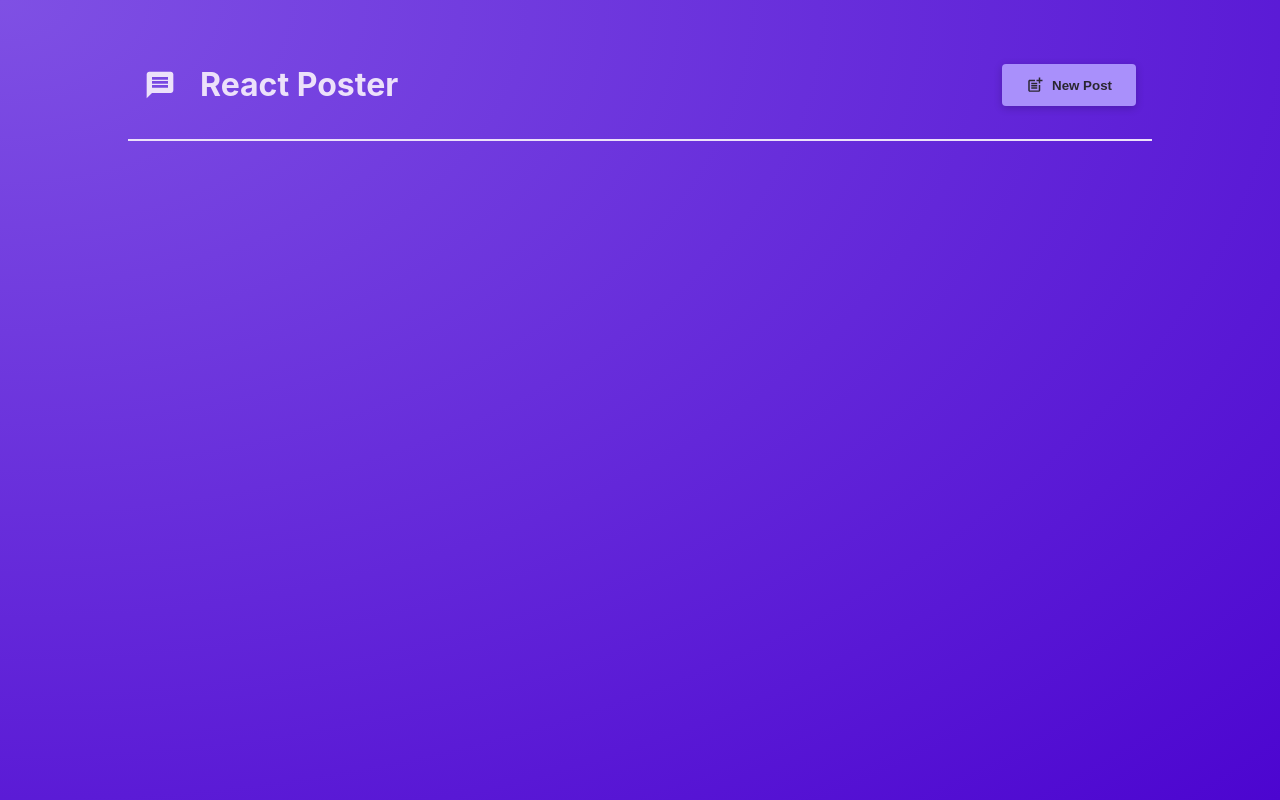
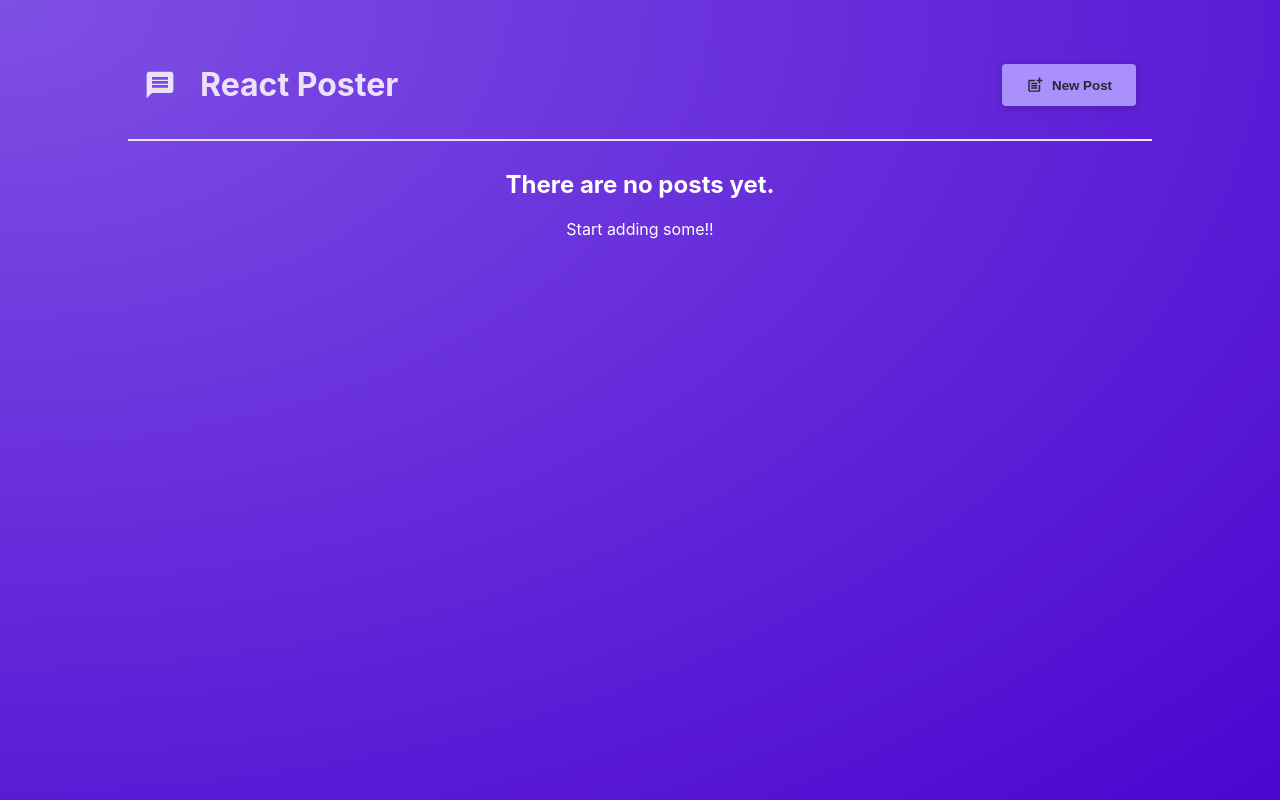
Before and after one commit to Kchanana2025/React-Poster, a React (Vite) app: page / in a window 1280 px wide. Built offline with nearby package versions, Linux system fonts and the light colour scheme.

Commit message:
Update PostList.jsx

```diff
--- a/src/components/PostList.jsx
+++ b/src/components/PostList.jsx
@@ -3,16 +3,17 @@
 import NewPost from './NewPost'
 import { useState } from 'react';
 import Modal from './Modal'
+import Post from './Post'
 
 function PostList({ isPosting, onStopPosting }) {
     const [posts, setPosts] = useState([]);
 
-    function addPostHandler() {
+    function addPostHandler(postData) {
         //setPosts([postData, ...posts]);
         //this is not an ideal code
         // there is a rule if u update a state and that state is dependent on previous state value
         //we should pass a function to setPosts which will be automatically be called by react..see at 2:16
-        setPosts((existingPost) => [postData, ...existingPosts]);
+        setPosts((existingPost) => [postData, ...existingPost]);
 
 
     }
@@ -26,10 +27,19 @@
                 </Modal>
             )}
             {/* isko: false bhi likh skte thee dono cases mein kuch bhi render nai hota */}
-            <ul className={classes.posts}>
-            </ul>
+            {posts.length > 0 && (
+                <ul className={classes.posts}>
+                    {posts.map((post) => (<Post key={post.body} author={post.author} body={post.body} />))}
+                </ul>
+            )}
+            {posts.length === 0 && (
+                <div style={{ textAlign: 'center', color: 'white' }} >
+                    <h2>There are no posts yet.</h2>
+                    <p>Start adding some!!</p>
+                </div>
+            )}
+        </>
 
-        </>
     );
 }
 export default PostList;
```
